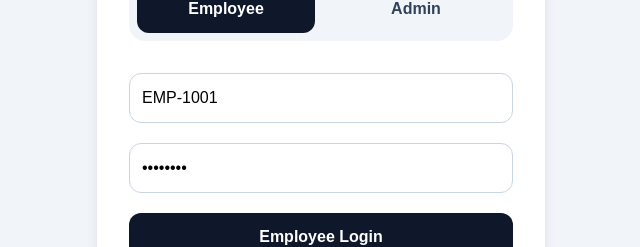
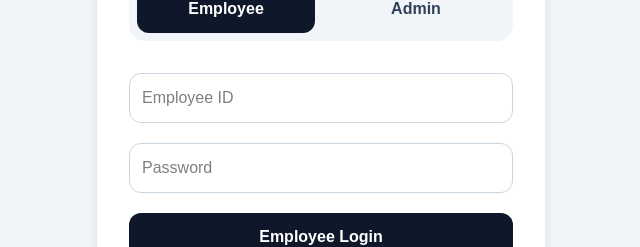
Before and after one commit to vaddi2017/v4desk, a React app in the folder frontend/: page / in a window 1280 px wide. Shown: the part 271-518 px from the top of the page, without its empty margins (319-959 px from the left). Built offline with nearby package versions, Linux system fonts and the light colour scheme; the HTML template or start-up script is replaced by a standard one.

Commit message:
Remove default login credentials

```diff
--- a/frontend/src/App.jsx
+++ b/frontend/src/App.jsx
@@ -5,12 +5,12 @@ const API_URL = "https://v4desk-api.onrender.com";
 function App() {
   const [loginType, setLoginType] = useState("employee");
 
-  const [employeeId, setEmployeeId] = useState("EMP-1001");
-  const [password, setPassword] = useState("Test1234");
+  const [employeeId, setEmployeeId] = useState("");
+  const [password, setPassword] = useState("");
   const [employee, setEmployee] = useState(null);
 
-  const [adminEmail, setAdminEmail] = useState("admin@v4desk.com");
-  const [adminPassword, setAdminPassword] = useState("Admin1234");
+  const [adminEmail, setAdminEmail] = useState("");
+  const [adminPassword, setAdminPassword] = useState("");
   const [admin, setAdmin] = useState(null);
 
   const [message, setMessage] = useState("");
@@ -444,14 +444,18 @@ function App() {
           </div>
 
           {loginType === "employee" ? (
-            <form onSubmit={handleEmployeeLogin} className="mt-8 space-y-5">
+            <form onSubmit={handleEmployeeLogin} autoComplete="off" className="mt-8 space-y-5">
               <input
+                autoComplete="off"
+                placeholder="Employee ID"
                 className="w-full rounded-xl border border-slate-300 p-3"
                 value={employeeId}
                 onChange={(e) => setEmployeeId(e.target.value)}
               />
               <input
                 type="password"
+                autoComplete="new-password"
+                placeholder="Password"
                 className="w-full rounded-xl border border-slate-300 p-3"
                 value={password}
                 onChange={(e) => setPassword(e.target.value)}
@@ -461,14 +465,18 @@ function App() {
               </button>
             </form>
           ) : (
-            <form onSubmit={handleAdminLogin} className="mt-8 space-y-5">
+            <form onSubmit={handleAdminLogin} autoComplete="off" className="mt-8 space-y-5">
               <input
+                autoComplete="off"
+                placeholder="Admin Email"
                 className="w-full rounded-xl border border-slate-300 p-3"
                 value={adminEmail}
                 onChange={(e) => setAdminEmail(e.target.value)}
               />
               <input
                 type="password"
+                autoComplete="new-password"
+                placeholder="Password"
                 className="w-full rounded-xl border border-slate-300 p-3"
                 value={adminPassword}
                 onChange={(e) => setAdminPassword(e.target.value)}
```
